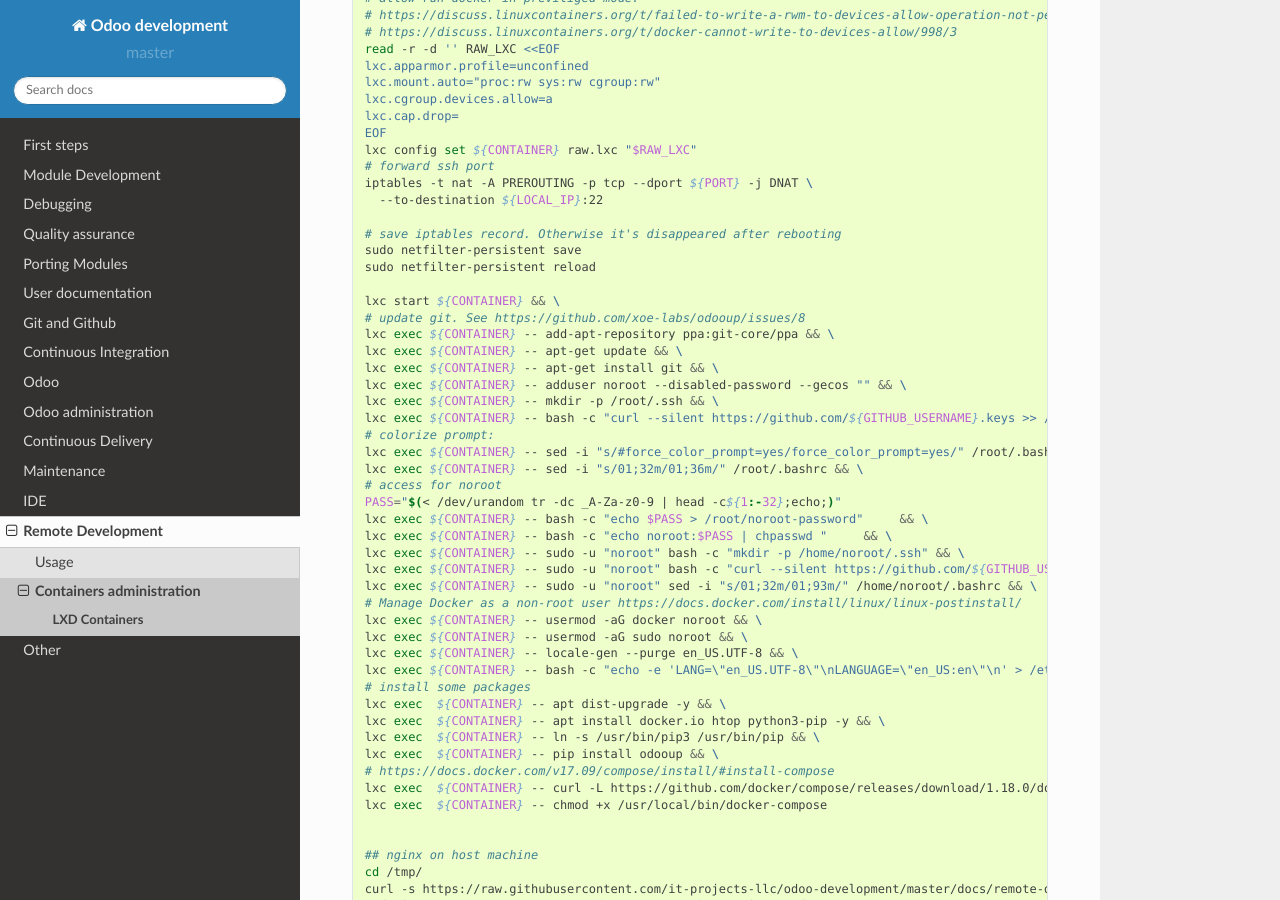
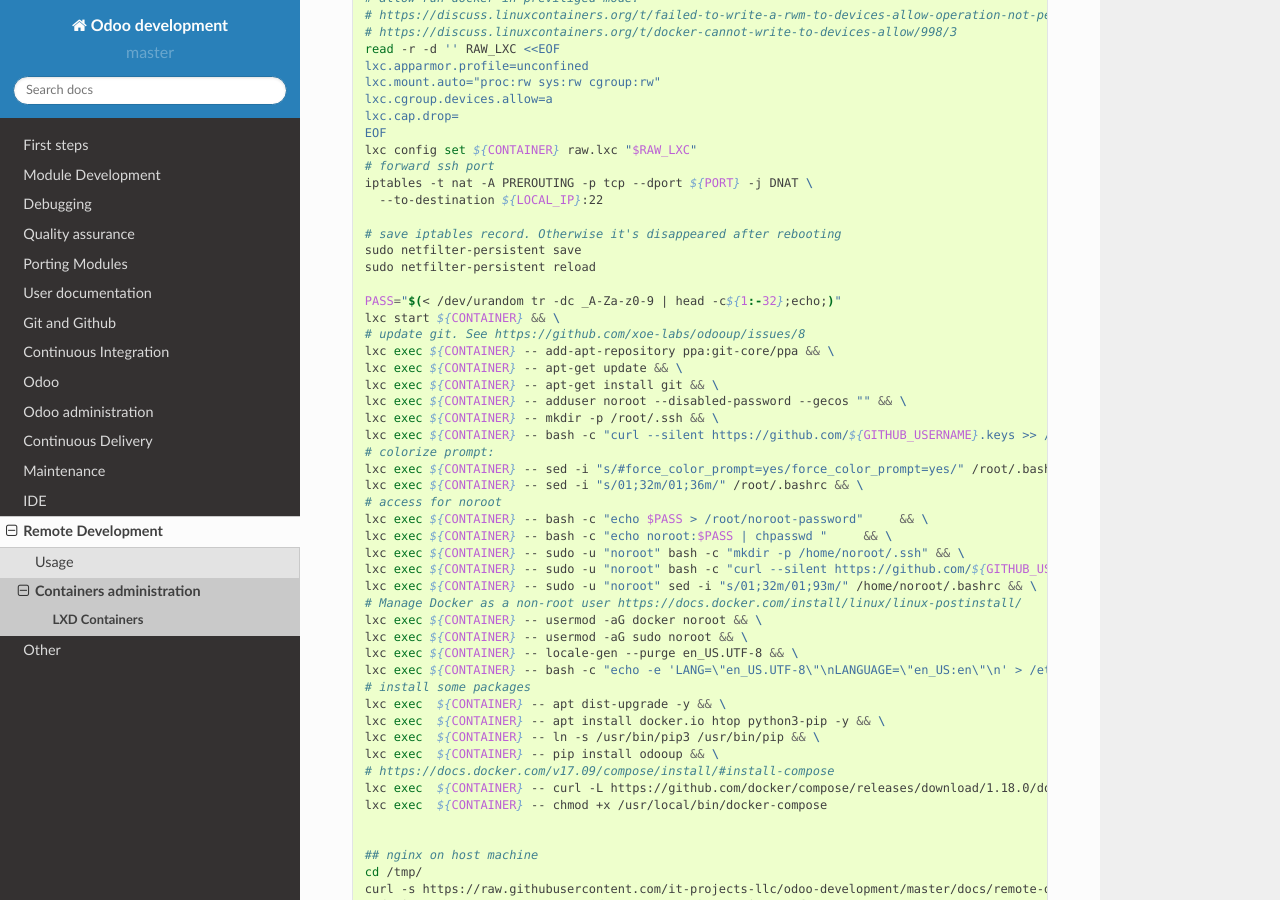
Before and after one commit to itpp-labs/odoo-development, a Sphinx documentation site: the page built from docs/remote-dev/lxd/lxd.rst, in a window 1280 px wide and 900 px high, scrolled down 804 px. Built offline with Sphinx 7.4.7 and the Read the Docs theme 2.0.0, drawn with Linux system fonts in a browser that asks for light colours; some of the changed lines change nothing that is shown.

Commit message:
Update lxd.rst

```diff
--- a/docs/remote-dev/lxd/lxd.rst
+++ b/docs/remote-dev/lxd/lxd.rst
@@ -59,6 +59,7 @@
     sudo netfilter-persistent save
     sudo netfilter-persistent reload
 
+    PASS="$(< /dev/urandom tr -dc _A-Za-z0-9 | head -c${1:-32};echo;)"
     lxc start ${CONTAINER} && \
     # update git. See https://github.com/xoe-labs/odooup/issues/8
     lxc exec ${CONTAINER} -- add-apt-repository ppa:git-core/ppa && \
@@ -71,7 +72,6 @@
     lxc exec ${CONTAINER} -- sed -i "s/#force_color_prompt=yes/force_color_prompt=yes/" /root/.bashrc && \
     lxc exec ${CONTAINER} -- sed -i "s/01;32m/01;36m/" /root/.bashrc && \
     # access for noroot
-    PASS="$(< /dev/urandom tr -dc _A-Za-z0-9 | head -c${1:-32};echo;)"
     lxc exec ${CONTAINER} -- bash -c "echo $PASS > /root/noroot-password"     && \
     lxc exec ${CONTAINER} -- bash -c "echo noroot:$PASS | chpasswd "     && \
     lxc exec ${CONTAINER} -- sudo -u "noroot" bash -c "mkdir -p /home/noroot/.ssh" && \
```
